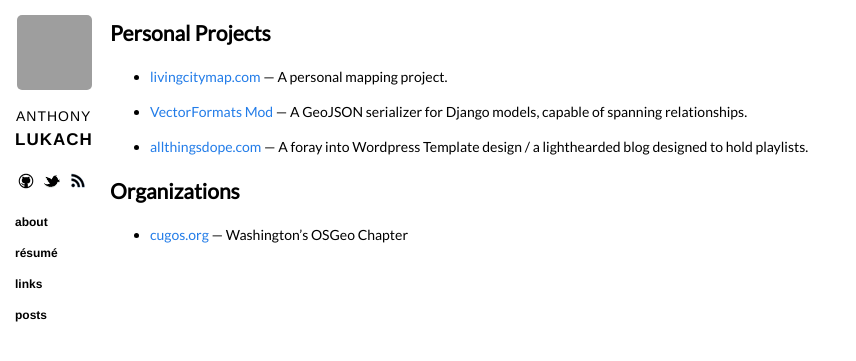
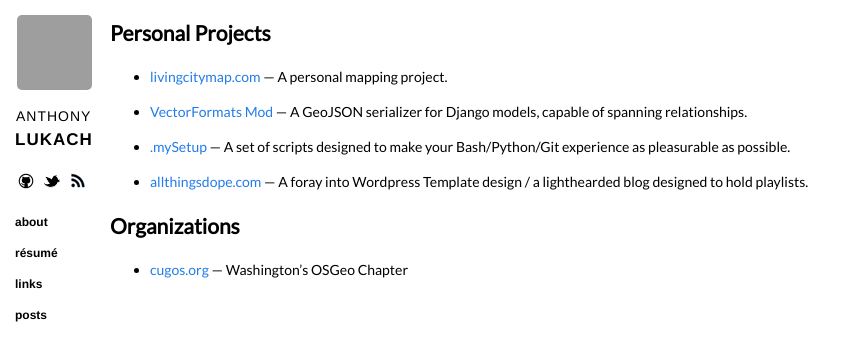
Before and after one commit to alukach/alukach.github.io, a Jekyll site: the page built from links/index.md, in a window 1280 px wide, cut to the strip 0-361 px from the top of the page. Shown: the whole strip, without its empty margins (0-856 px from the left). Built offline with Jekyll 4.4.1, drawn with Linux system fonts in a browser that asks for light colours; nearby versions of some CDN libraries; Markdown is read by kramdown in place of the engine named in the settings; grey boxes are pictures that could not be loaded.

Commit message:
Update index.md

```diff
--- a/links/index.md
+++ b/links/index.md
@@ -9,6 +9,8 @@ title: "Links"
 
 * [VectorFormats Mod](/vectorformats_mod) &mdash; A GeoJSON serializer for Django models, capable of spanning relationships.
 
+* [.mySetup](/.mySetup) &mdash; A set of scripts designed to make your Bash/Python/Git experience as pleasurable as possible.
+
 * [allthingsdope.com](http://www.allthingsdope.com) &mdash; A foray into Wordpress Template design / a lighthearded blog designed to hold playlists.
 
 ## Organizations
```
